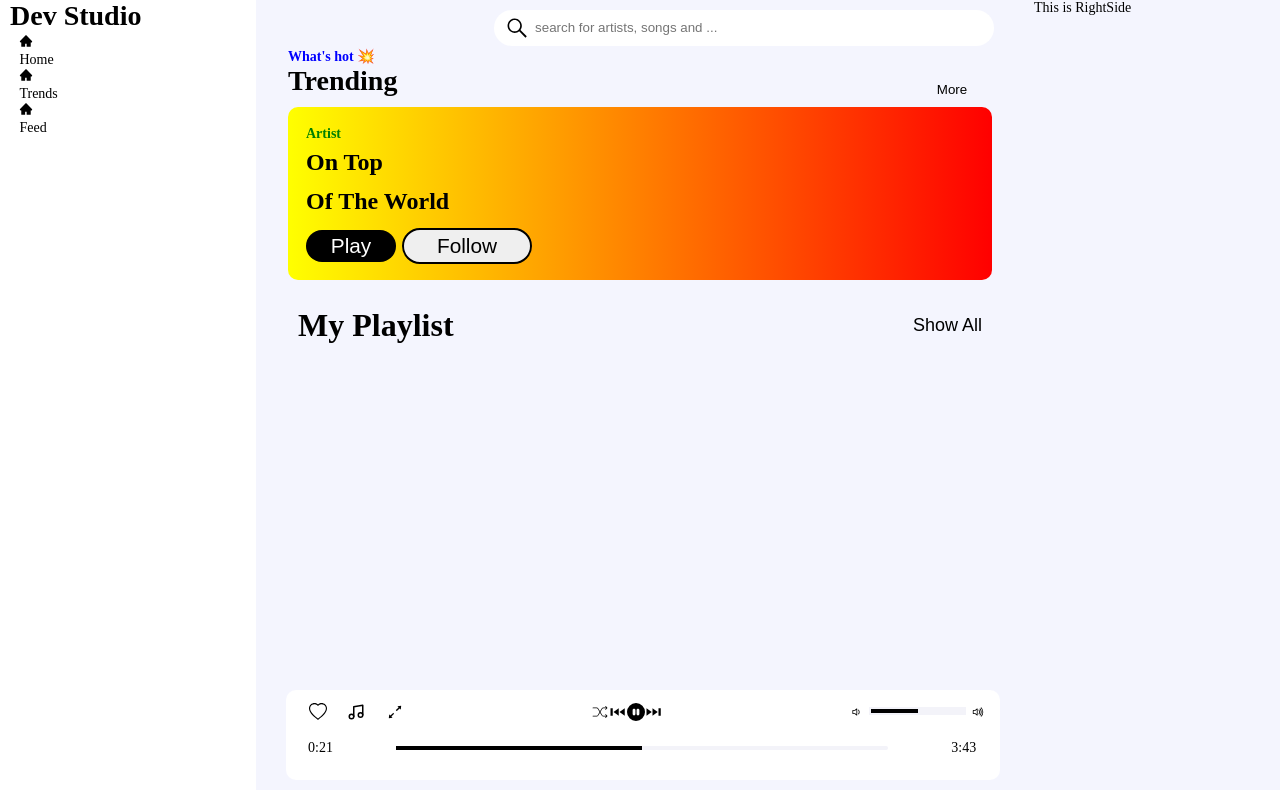
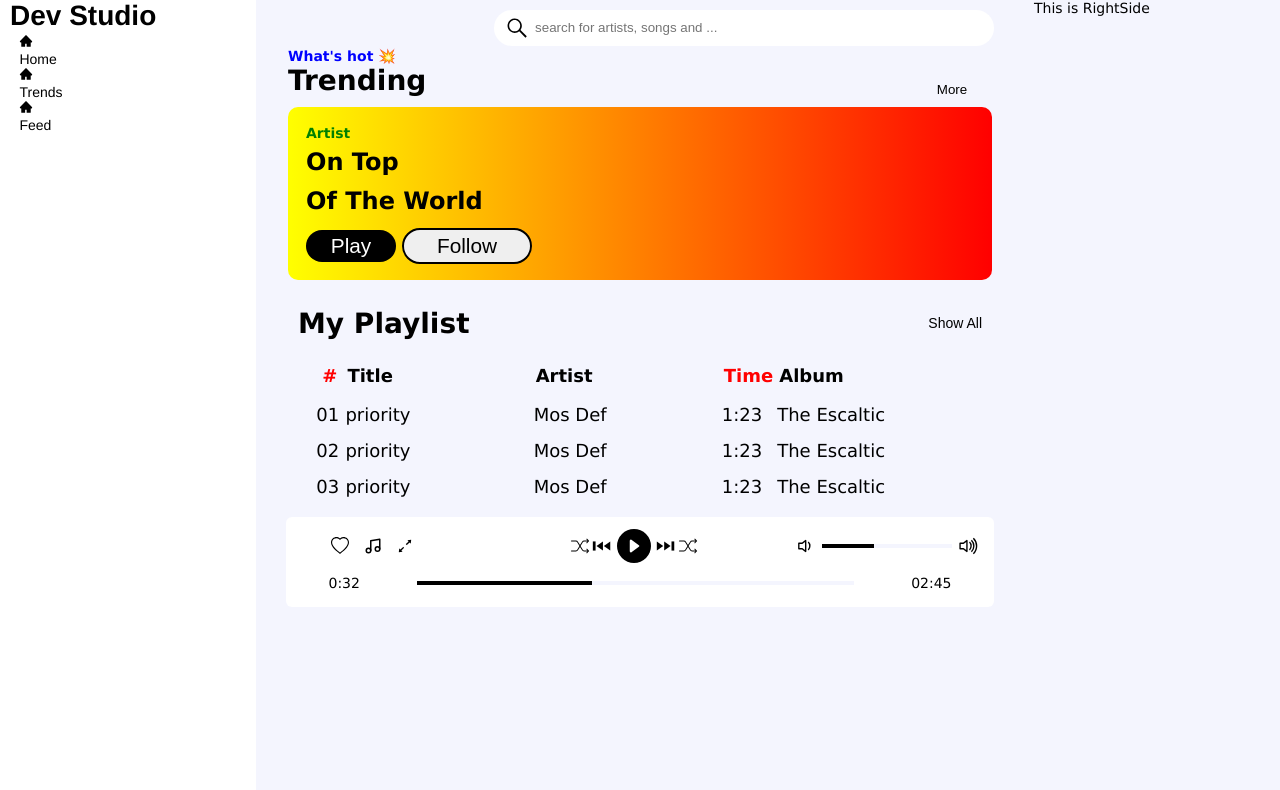
Before and after one commit to Dev-leinad/spotifyAppClone, a React (Vite) app: page / in a window 1280 px wide. Shown: the top 790 px of the page. Built offline with nearby package versions, Linux system fonts and the light colour scheme.

Commit message:
styled some components

```diff
--- a/package.json
+++ b/package.json
@@ -9,6 +9,7 @@
     "preview": "vite preview"
   },
   "dependencies": {
+    "axios": "^1.3.4",
     "react": "^18.2.0",
     "react-dom": "^18.2.0",
     "react-icons": "^4.8.0"
--- a/src/App.css
+++ b/src/App.css
@@ -2,6 +2,6 @@
     display: none;
 }
 
-*{
-    @import url('https://fonts.googleapis.com/css2?family=Poppins&family=Roboto+Condensed&display=swap');
+body{
+    font-family:Verdana, Geneva, Tahoma, sans-serif;
 }
--- a/src/App.jsx
+++ b/src/App.jsx
@@ -1,12 +1,14 @@
 import { useState } from 'react'
 import './App.css'
 import LandingPage from './Components/LandingPage'
+import { Spotify } from './spotify'
 
 function App() {
   const [count, setCount] = useState(0)
 
   return (
     <div className="App">
+
      <LandingPage />
 
     </div>
--- a/src/Components/MainComponent/PlayingComponent/PlayingComponent.jsx
+++ b/src/Components/MainComponent/PlayingComponent/PlayingComponent.jsx
@@ -1,48 +1,56 @@
 import React from "react";
 import "./playing.css";
-import {CgPlayBackwards, CgPlayForwards} from 'react-icons/cg'
-import {BsHeart, BsVolumeDown, BsVolumeUp} from 'react-icons/bs'
-import {CiShuffle} from 'react-icons/ci'
-import {FiMusic } from 'react-icons/fi'
-import {AiOutlineArrowsAlt} from 'react-icons/ai'
+import { CgPlayBackwards, CgPlayForwards } from "react-icons/cg";
+import { BsHeart, BsVolumeDown, BsVolumeUp } from "react-icons/bs";
+import { CiShuffle } from "react-icons/ci";
+import { FiMusic } from "react-icons/fi";
+import { AiOutlineArrowsAlt } from "react-icons/ai";
 
-import {BsPauseCircleFill, BsPlayCircleFill} from 'react-icons/bs'
+import { BsPauseCircleFill, BsPlayCircleFill } from "react-icons/bs";
 
 const PlayingComponent = () => {
   return (
     <>
-      <div className="playingcont">
-        <div className="control-cont">
-          <div className="fav-option">
-            <BsHeart className="ctl-icon" />
-            <FiMusic className="ctl-icon"/>
-            <AiOutlineArrowsAlt className="ctl-icon" />
+      <div className="controls-container">
+        <div className="top-buttons-control">
+          <div className="left-controls">
+            <BsHeart />
+            <FiMusic />
+            <AiOutlineArrowsAlt />
           </div>
-          <div className="play-controls">
-            <CiShuffle className="ctl-icon" />
-            <CgPlayBackwards className="ctl-icon" />
-                <BsPauseCircleFill className="ctl-icon" />
-            <CgPlayForwards className="ctl-icon" />
+
+          <div className="middle-cont-btn">
+            <CiShuffle />
+            <CgPlayBackwards />
+            <BsPlayCircleFill className="play-btn" />
+            <CgPlayForwards />
+            <CiShuffle />
           </div>
-          <div className="volume-opt">
-            <BsVolumeDown  className="ctl-icon"/>
-            <div className="vol-range">
-                <div className="vol-line line"></div>
+
+          <div className="right-control-btn">
+            <BsVolumeDown />
+
+            <div className="control-range">
+              <div className="line"></div>
             </div>
-            <BsVolumeUp className="ctl-icon" />
+            <BsVolumeUp />
+          </div>
+        </div>
 
+        <div className="song-dura-cont">
+          <div className="track-start">
+            <p>0:32</p>
+          </div>
+
+          <div className="track-rang ">
+            <div className="line"></div>
+          </div>
+          <div className="track-end">
+            <p>02:45</p>
           </div>
 
 
         </div>
-        <div className="track-duration">
-            <p className="start-time">0:21</p>
-            <div className="dur-cont">
-                <div className="line track-line"></div>
-
-            </div>
-            <p className="end-time">3:43</p>
-          </div>
       </div>
     </>
   );
--- a/src/Components/MainComponent/PlayingComponent/playing.css
+++ b/src/Components/MainComponent/PlayingComponent/playing.css
@@ -1,81 +1,86 @@
-.playingcont {
-    width: 93%;
-    margin: 0   auto;
-    position: absolute;
+.controls-container{
+
+    width: 100%;
+    /* position: absolute; */
+    bottom: 10px;
+    left: 20px;
     height: 90px;
-    bottom: 20px;
-    background-color: #ffffff;
+    background-color: #fff;
     display: block;
-    border-radius: 10px;
-}
-
-.control-cont{
-    width: 100%;
-    display: flex;
-    /* justify-content: space-between; */
-    padding: 4px;
-    margin: 9px;
-}
-.fav-option{
-    flex: .14;
-    margin-left:10px ;
-    display: flex;
-    justify-content: space-between;
-}
-
-.play-controls{
-    /* width: 20%; */
-    display: flex ;
-    flex: .6;
-    margin: 0px auto;
-    align-items: center;
-    justify-content: center;
-}
-.ctl-icon{
-    font-size:18px;
-}
-
-.volume-opt {
-    flex: .2;
-    margin-right: 20px;
-    display: flex;
-    position: relative;
-    width: 100%;
-}
-
-.vol-range{
-    width:100%;
-    background: #f3f3f9;
-    align-self: center;
-    margin: 0px 6px 2px;
-    padding: 2px;
+    border-radius: 6px;
 
 }
 
-/* track duration styling  */
+.controls-container .top-buttons-control {
+    display: flex;
+    padding: 6px;
+    margin: 0px 4%;
+    width: 100%;
+}
+.controls-container .top-buttons-control .left-controls{
+    width: 15% ;
+    min-width: 10%;
+    margin: 4px 0;
+    align-self: center;
+    display: flex;
+    justify-content: space-around;
+    font-size: 18px;
+    padding: 0 4px;
+}
 
-.track-duration{
+.controls-container .top-buttons-control .middle-cont-btn{
+    width: 30%;
+    margin-left: 9rem ;
     display: flex;
-    flex-direction: row;
     align-items: center;
-    padding: 6px;
-    /* justify-content: space-around; */
+    font-size: 22px;
+    padding: 6px 0 ;
 }
-.dur-cont{
-    width: 70%;
-    background:#f3f3f9;
-    margin: 0px auto;
-    border-radius: 4px;
+
+
+.controls-container .top-buttons-control .middle-cont-btn .play-btn{
+    font-size: 34px;
+    margin: 0 4px;
+
+}
+
+.controls-container .right-control-btn {
+    display: flex;
+    margin-left: auto;
+    margin-right:36px;
+    align-items: center;
+    font-size: 22px;
+}
+
+.controls-container .right-control-btn .control-range {
+    width: 130px;
+    background: #f4f5fe;
+    padding: 2px;
+    margin: 0 6px ;
     position: relative;
 }
+
 .line {
-    width: 50%;
-    background: #000;
+    position: absolute;
+    left: 0;
+    top: 0;
     padding: 2px;
+    width: 40%;
+    background:#000;
 }
-.track-duration p.start-time{
-    margin-left: 16px;
+
+.controls-container .song-dura-cont{
+    display: flex;
+    margin: 0 6%;
+    margin-bottom: 30px;
 }
-.track-duration p.end-time{
-    margin-right: 18px;
+
+.track-rang{
+    width: 70%;
+    justify-self: first baseline;
+    margin: auto;
+    padding: 2px;
+    background: #f4f5fe;
+    justify-self: center;
+    position: relative;
 }
--- a/src/Components/MainComponent/Playlist/Playlist.jsx
+++ b/src/Components/MainComponent/Playlist/Playlist.jsx
@@ -1,5 +1,6 @@
 import React from 'react'
 import './playlist.css'
+import axios from 'axios';
 
 const Playlist = () => {
   return (
@@ -9,7 +10,52 @@ const Playlist = () => {
         <h2>My Playlist</h2>
         <button>Show All</button>
       </div>
-      <div className="music-list">
+      <div >
+
+    <table>
+      <thead>
+        <tr>
+          <th className='ser-num'>#</th>
+          <th>Title</th>
+          <th>Artist</th>
+          <th className='song-time'>Time</th>
+          <th>Album</th>
+        </tr>
+      </thead>
+      <tbody >
+        {/* {
+          data.map((song, index)=>{
+
+          })
+        } */}
+        <tr className='tab-row'>
+          <td className='s-num'>01</td>
+          <td className='song-title' >priority</td>
+          <td className='song-artist'>Mos Def </td>
+          <td className='song-duration'>1:23</td>
+          <td className='song-album'>The Escaltic </td>
+        </tr>
+
+        <tr className='tab-row .active'>
+          <td>02</td>
+          <td>priority</td>
+          <td>Mos Def </td>
+          <td>1:23</td>
+          <td>The Escaltic </td>
+        </tr>
+
+        <tr className='tab-row'>
+          <td>03</td>
+          <td>priority</td>
+          <td>Mos Def </td>
+          <td>1:23</td>
+          <td>The Escaltic </td>
+        </tr>
+
+
+
+      </tbody>
+    </table>
 
 
       </div>
--- a/src/Components/MainComponent/Playlist/playlist.css
+++ b/src/Components/MainComponent/Playlist/playlist.css
@@ -1,7 +1,7 @@
 .playlist-cont{
     width: 100%;
-    /* background: #000; */
-  height: 200px;
+    /* background:red; */
+  height: 220px;
 
 }
 .playlist-cont .playlist-head{
@@ -11,17 +11,60 @@
 }
 
 .playlist-cont .playlist-head h2{
-  font-size: 32px;
+  font-size: 28px;
 }
 
 .playlist-cont .playlist-head button {
   border: none;
-  font-size: 18px;
+  font-size: 14px;
   background: none;
 
 }
-.playlist-cont .music-list{
+
+
+table {
+  width: 100%;
+  justify-content: center;
+  text-align: left;
+  padding: 4px 4%;
+
+  font-size: 18px;
+}
+table thead  {
+  height: 40px;
+  /* background-color: #000; */
+}
+table th {
+  width: 30%;
+  padding: 2px;
+}
+
+table th.ser-num {
+  width:2%;
+  padding: 6px;
+  color: red;
+}
+table .song-time {
+  width: 2%;
+  min-width: 4%;
+  color: red;
+  /* padding: 10px; */
+}
+ .music-lists{
    overflow-y: scroll;
   overflow-x: hidden;
     scroll-behavior: smooth;
+    height: 200px;
+    /* background: #000; */
 }
+table .tab-row{
+  height: 34px;
+  /* background: #000; */
+margin: 3px;
+padding: .2rem;
+}
+
+.active {
+  background-color: #000;
+  color: red;
+}
--- a/src/Components/MainComponent/TrendingComponent/trend.css
+++ b/src/Components/MainComponent/TrendingComponent/trend.css
@@ -32,7 +32,7 @@
 .trend_cont .trend-card .trend-card-cont{
     margin-top: 10px;
     padding: 16px 18px;
-
+    /* background-image: url('https://images.pexels.com/photos/3799312/pexels-photo-3799312.jpeg?auto=compress&cs=tinysrgb&w=600'); */
     border-radius: 10px;
     background: linear-gradient(to right, yellow ,red );
 
--- a/src/Components/SidebarComponent/sidebar.css
+++ b/src/Components/SidebarComponent/sidebar.css
@@ -4,6 +4,7 @@
     min-width: 230px;
     padding: 0 10px ;
     height: 100vh;
+    font-family: 'Franklin Gothic Medium', 'Arial Narrow', Arial, sans-serif;
 }
 
 .widgets{
--- a/src/spotify.jsx
+++ b/src/spotify.jsx
@@ -0,0 +1,31 @@
+import React from 'react'
+// import axios from 'axios';
+import { useEffect, useState } from 'react';
+
+export const Spotify = () => {
+
+const  CLIENT_ID = "f3e7e045d3ab40b0b05a5f69fafb3dec";
+
+const REDIRECT_URI = 'http://localhost:5173/'
+
+const AUTH_ENDPOINT ='https://accounts.spotify.com/authorize';
+const RESPONSE_TYPE = 'token'
+
+
+const [token, setToken] = useState("")
+
+useEffect (() =>{
+    const hash =window.location.hash
+    let token =window.localStorage.getItem('token')
+
+    if(!token && hash ){
+        token = hash.substring(1).split('&').find(item=> item.startsWith('access_token ')).split('=')[1]
+        window.location.hash = ''
+        window.localstorage.setItem('token', token)
+
+
+    }
+
+})
+
+}
```
Also changed, not shown: src/Components/MainComponent/TrendingComponent/TrendComponents.jsx (line endings or trailing spaces), 1 other file (tests, documents, lock files or other folders).
